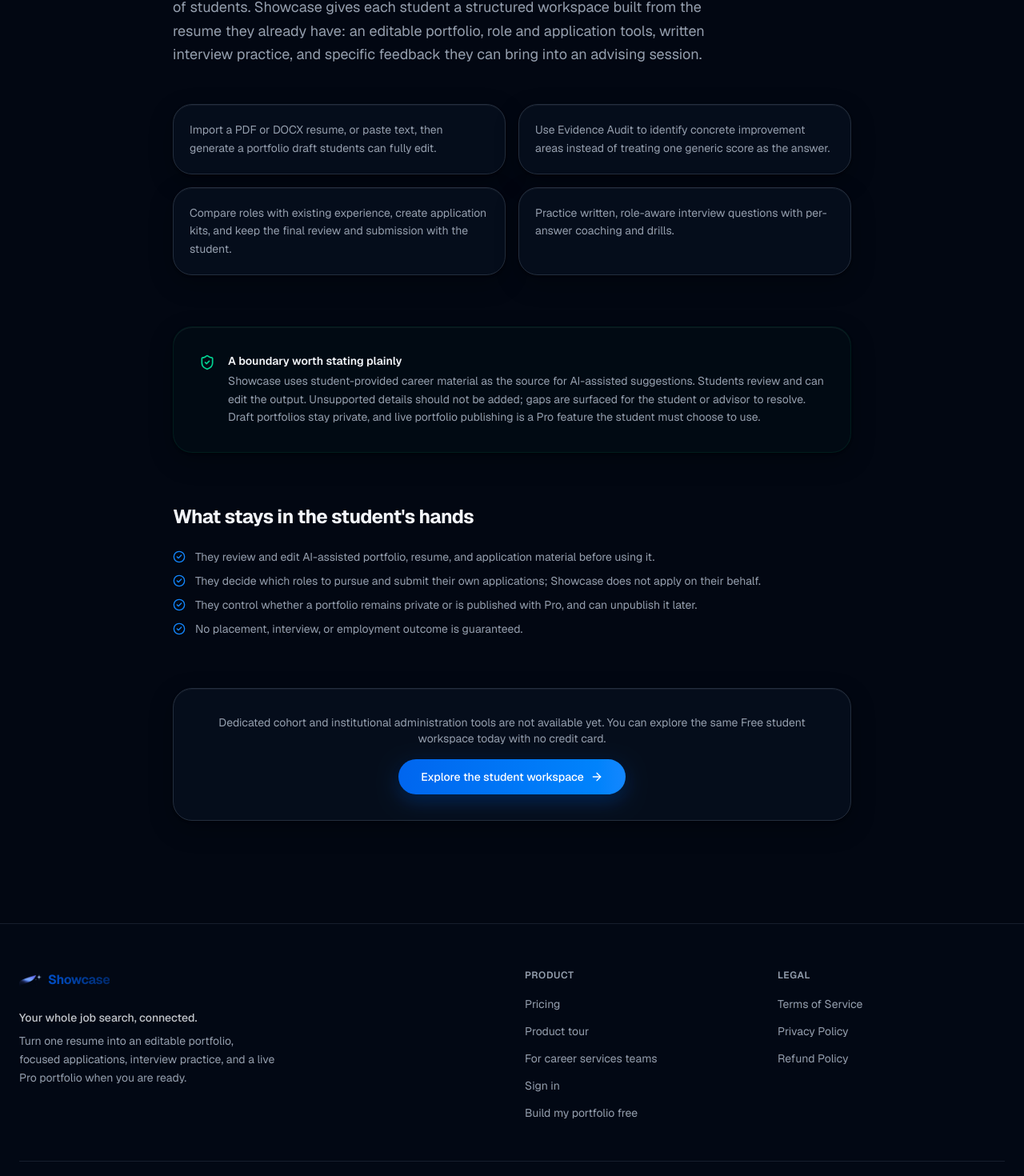
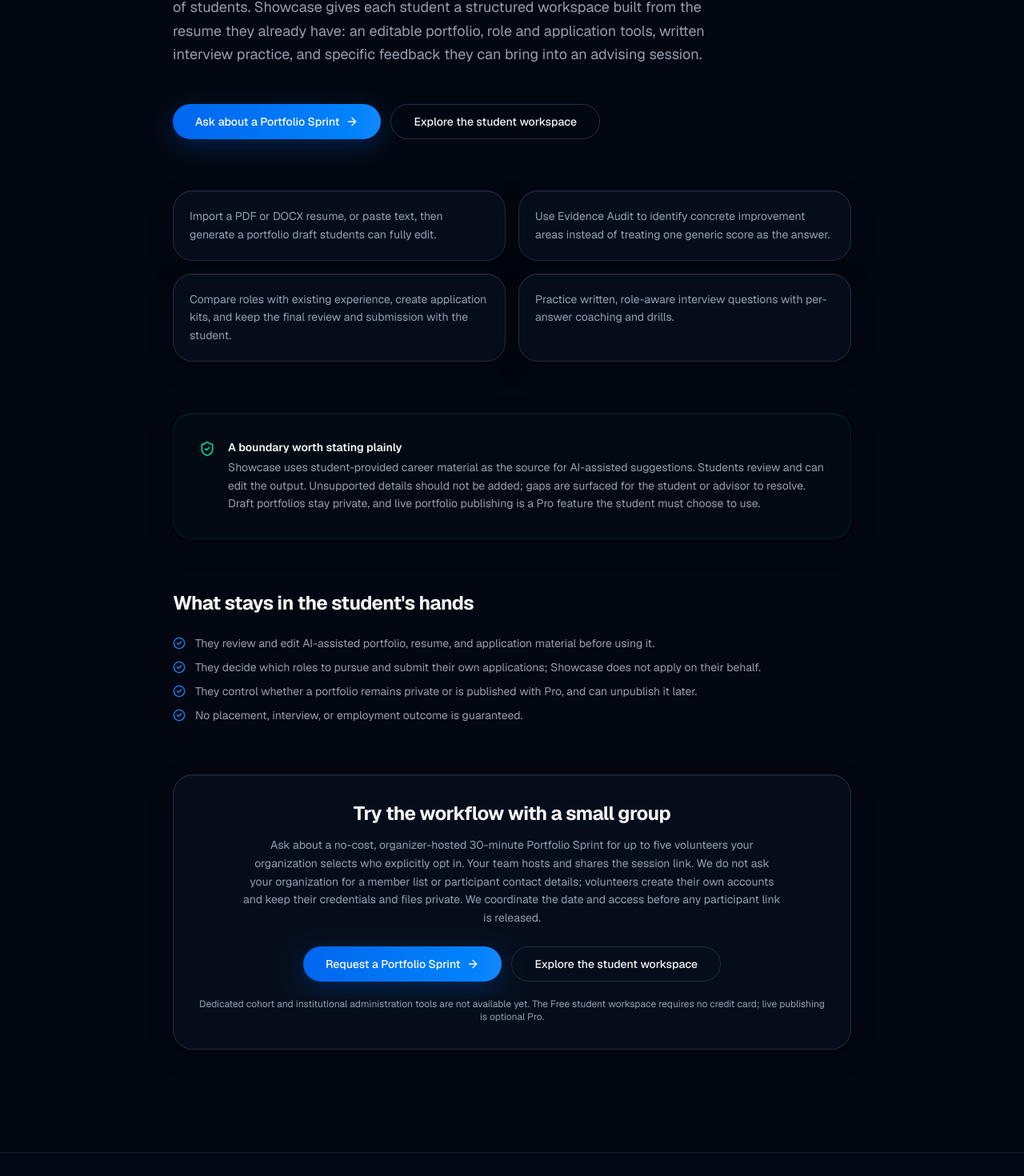
Before and after one commit to 09Kdyutit/Showcase, a Next.js app: page /for-career-services in a window 1280 px wide. Shown: the part 339-1809 px from the top of the page at 80% size. Built offline with nearby package versions, Linux system fonts and the light colour scheme; no server answers.

Commit message:
fix(conversion): add organizer inquiry path

```diff
--- a/scripts/test-first-sale-path.mjs
+++ b/scripts/test-first-sale-path.mjs
@@ -24,6 +24,8 @@
 const signup = source('src/app/(auth)/signup/page.tsx')
 const googleButton = source('src/components/auth/google-button.tsx')
 const stickyMobileCta = source('src/components/landing/sticky-mobile-cta.tsx')
+const navbar = source('src/components/shared/navbar.tsx')
+const careerServices = source('src/app/for-career-services/page.tsx')
 
 console.log('Checking the generated-portfolio → Publish/Pro handoff...\n')
 
@@ -98,6 +100,19 @@
   stickyMobileCta.includes('<TrackedLink') &&
   stickyMobileCta.includes('event="hero_primary_cta_clicked"') &&
   stickyMobileCta.includes('ctaLabel="sticky_mobile"'))
+expect('desktop and mobile navbar signup CTAs record durable click intent',
+  navbar.includes('ctaLabel="navbar_desktop"') &&
+  navbar.includes('ctaLabel="navbar_mobile"') &&
+  (navbar.match(/event="hero_primary_cta_clicked"/g) ?? []).length >= 2)
+expect('career-services visitors have an organizer-specific inquiry path alongside student signup',
+  careerServices.includes('mailto:hello@tryshowcase.ink?subject=Showcase%20Portfolio%20Sprint%20request') &&
+  careerServices.includes('Ask about a no-cost, organizer-hosted 30-minute Portfolio Sprint') &&
+  careerServices.includes('up to five') &&
+  careerServices.includes('do not ask your organization for a member list') &&
+  careerServices.includes('volunteers create their own accounts') &&
+  careerServices.includes('ctaLabel="career_services_sprint_request_top"') &&
+  careerServices.includes('ctaLabel="career_services_sprint_request_bottom"') &&
+  careerServices.includes('ctaLabel="career_services_student_workspace_top"'))
 
 if (failures > 0) {
   console.log(`\n${failures} first-sale path check(s) failed.`)
--- a/src/app/for-career-services/page.tsx
+++ b/src/app/for-career-services/page.tsx
@@ -1,10 +1,13 @@
 import type { Metadata } from 'next'
-import Link from 'next/link'
 import { ArrowRight, CheckCircle2, ShieldCheck } from 'lucide-react'
+import { TrackedLink } from '@/components/landing/tracked-link'
 import { Navbar } from '@/components/shared/navbar'
 import { Footer } from '@/components/shared/footer'
 import { Button } from '@/components/ui/button'
 import { Badge } from '@/components/ui/badge'
+
+const SPRINT_REQUEST_HREF =
+  'mailto:hello@tryshowcase.ink?subject=Showcase%20Portfolio%20Sprint%20request'
 
 export const metadata: Metadata = {
   title: 'For Career Services Teams',
@@ -33,6 +36,28 @@
           they already have: an editable portfolio, role and application tools, written
           interview practice, and specific feedback they can bring into an advising session.
         </p>
+
+        <div className="flex flex-col sm:flex-row items-stretch sm:items-center gap-3 mb-16">
+          <Button asChild variant="gradient" size="lg" className="gap-2 shadow-glow">
+            <TrackedLink
+              href={SPRINT_REQUEST_HREF}
+              event="hero_primary_cta_clicked"
+              ctaLabel="career_services_sprint_request_top"
+            >
+              Ask about a Portfolio Sprint
+              <ArrowRight className="h-4 w-4" />
+            </TrackedLink>
+          </Button>
+          <Button asChild variant="outline" size="lg">
+            <TrackedLink
+              href="/signup"
+              event="hero_secondary_cta_clicked"
+              ctaLabel="career_services_student_workspace_top"
+            >
+              Explore the student workspace
+            </TrackedLink>
+          </Button>
+        </div>
 
         <div className="grid sm:grid-cols-2 gap-4 mb-16">
           {[
@@ -82,16 +107,40 @@
         </ul>
 
         <div className="glass-card p-8 text-center">
-          <p className="text-sm text-muted-foreground mb-4">
+          <h2 className="text-2xl font-bold tracking-tight mb-3">Try the workflow with a small group</h2>
+          <p className="text-sm text-muted-foreground leading-relaxed mb-6 max-w-2xl mx-auto">
+            Ask about a no-cost, organizer-hosted 30-minute Portfolio Sprint for up to five
+            volunteers your organization selects who explicitly opt in. Your team hosts and
+            shares the session link. We do not ask your organization for a member list or
+            participant contact details; volunteers create their own accounts and keep their
+            credentials and files private. We coordinate the date and access before any
+            participant link is released.
+          </p>
+          <div className="flex flex-col sm:flex-row items-stretch sm:items-center justify-center gap-3 mb-5">
+            <Button asChild variant="gradient" size="lg" className="gap-2 shadow-glow">
+              <TrackedLink
+                href={SPRINT_REQUEST_HREF}
+                event="hero_primary_cta_clicked"
+                ctaLabel="career_services_sprint_request_bottom"
+              >
+                Request a Portfolio Sprint
+                <ArrowRight className="h-4 w-4" />
+              </TrackedLink>
+            </Button>
+            <Button asChild variant="outline" size="lg">
+              <TrackedLink
+                href="/signup"
+                event="hero_secondary_cta_clicked"
+                ctaLabel="career_services_student_workspace_bottom"
+              >
+                Explore the student workspace
+              </TrackedLink>
+            </Button>
+          </div>
+          <p className="text-xs text-muted-foreground">
             Dedicated cohort and institutional administration tools are not available yet.
-            You can explore the same Free student workspace today with no credit card.
+            The Free student workspace requires no credit card; live publishing is optional Pro.
           </p>
-          <Button asChild variant="gradient" size="lg" className="gap-2 shadow-glow">
-            <Link href="/signup">
-              Explore the student workspace
-              <ArrowRight className="h-4 w-4" />
-            </Link>
-          </Button>
         </div>
       </main>
       <Footer />
--- a/src/components/shared/navbar.tsx
+++ b/src/components/shared/navbar.tsx
@@ -5,6 +5,7 @@
 import { useState, useEffect } from 'react'
 import { Menu, X, Zap } from 'lucide-react'
 import { Button } from '@/components/ui/button'
+import { TrackedLink } from '@/components/landing/tracked-link'
 import { cn } from '@/lib/utils'
 import { tryCreateClient } from '@/lib/supabase/client'
 import { Logo } from '@/components/shared/logo'
@@ -74,10 +75,14 @@
                   <Link href="/login">Sign in</Link>
                 </Button>
                 <Button asChild variant="gradient" size="md" className="gap-1.5">
-                  <Link href="/signup">
+                  <TrackedLink
+                    href="/signup"
+                    event="hero_primary_cta_clicked"
+                    ctaLabel="navbar_desktop"
+                  >
                     <Zap className="h-3.5 w-3.5" />
                     Start free
-                  </Link>
+                  </TrackedLink>
                 </Button>
               </>
             )}
@@ -118,10 +123,15 @@
                   <Link href="/login">Sign in</Link>
                 </Button>
                 <Button asChild variant="gradient" className="gap-1.5">
-                  <Link href="/signup">
+                  <TrackedLink
+                    href="/signup"
+                    event="hero_primary_cta_clicked"
+                    ctaLabel="navbar_mobile"
+                    onClick={() => setMobileOpen(false)}
+                  >
                     <Zap className="h-3.5 w-3.5" />
                     Start free
-                  </Link>
+                  </TrackedLink>
                 </Button>
               </>
             )}
```
